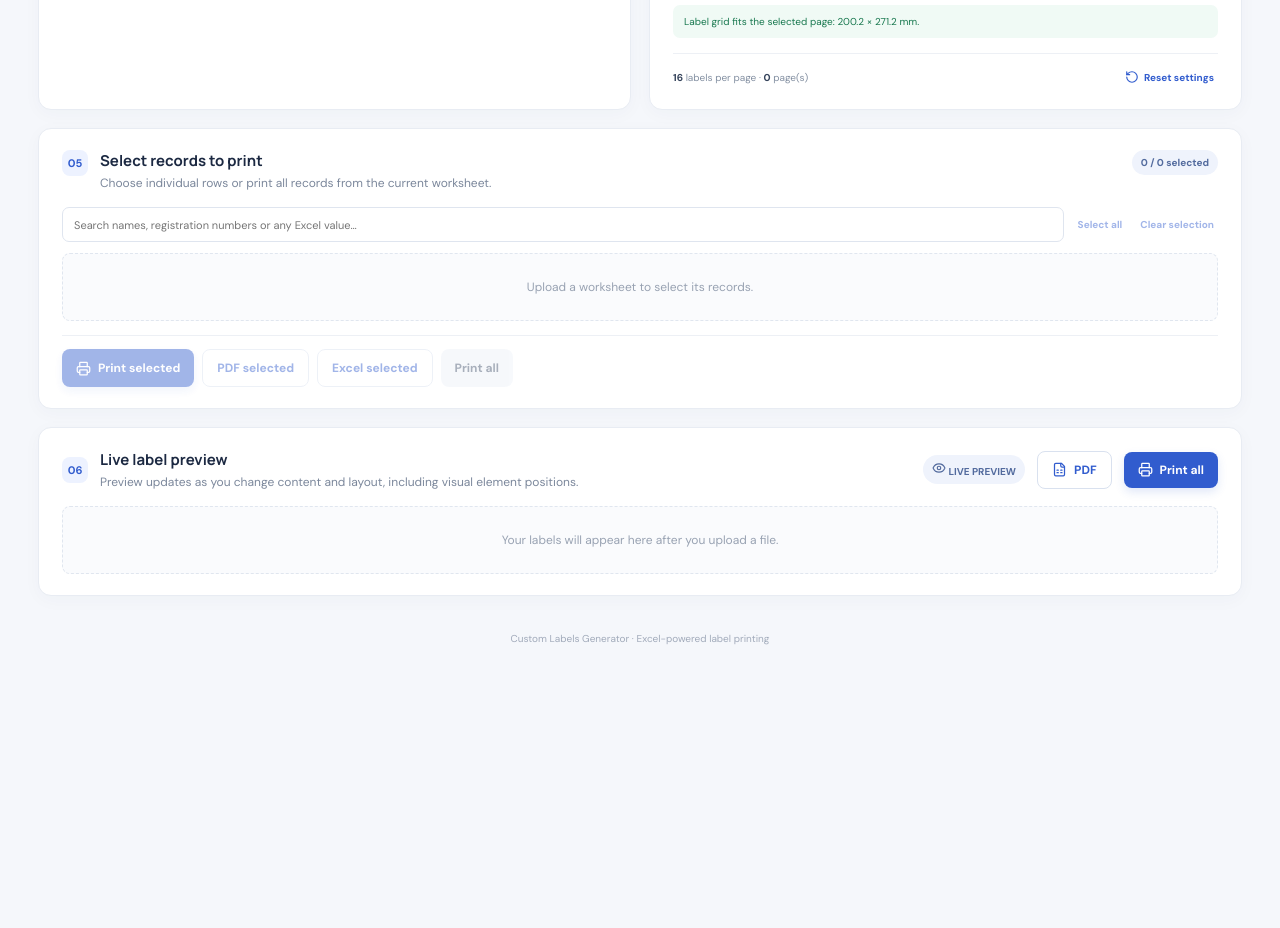
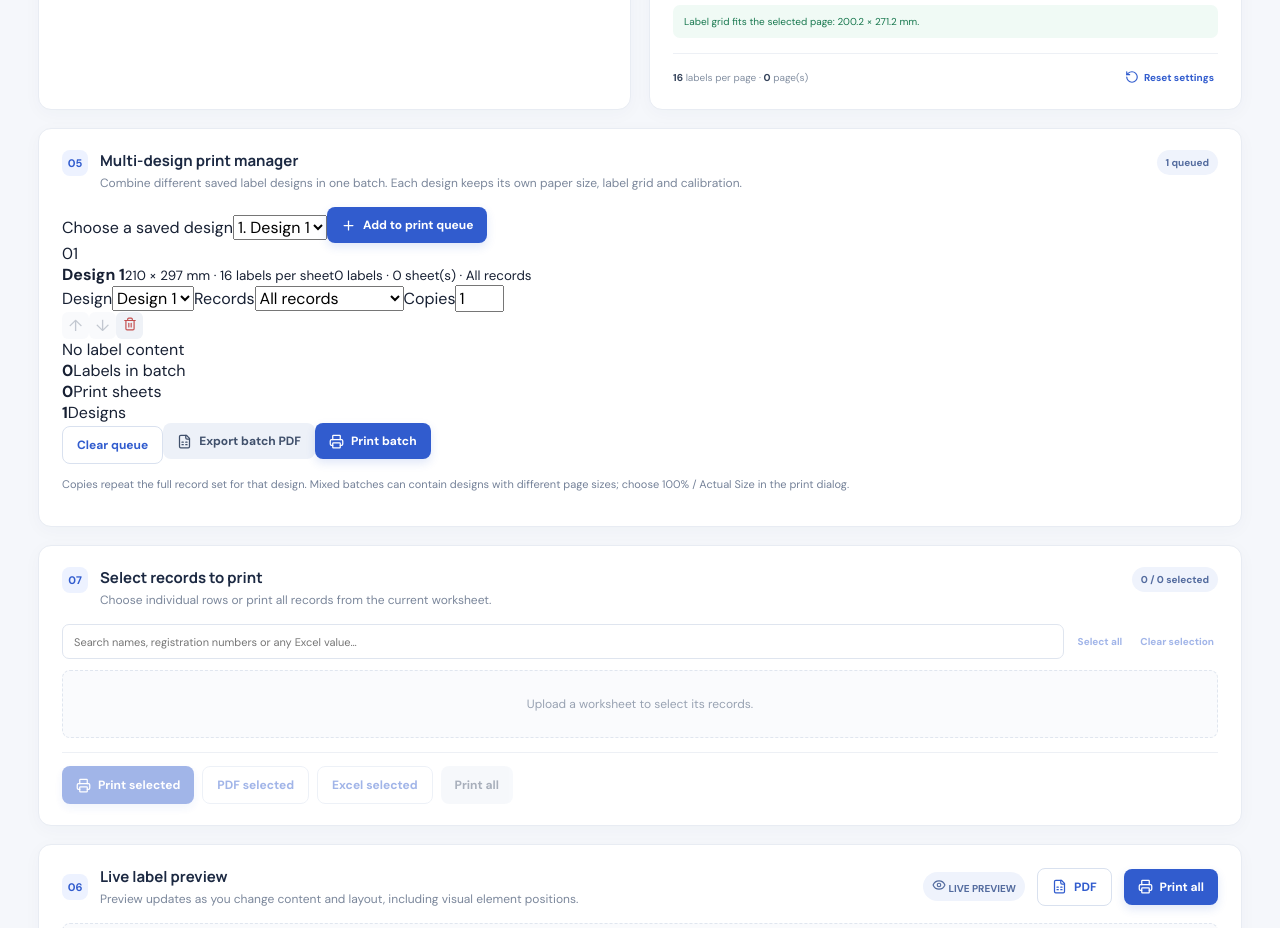
Before and after one commit to akash0222/label-generator, a React (Vite) app: page / in a window 1280 px wide. Shown: the part 1860-2788 px from the top of the page. Before the commit the page ends 2543 px from the top, so only its background shows below. Built offline with nearby package versions, Linux system fonts and the light colour scheme.

Commit message:
Add multi-design print manager controls

```diff
--- a/src/App.jsx
+++ b/src/App.jsx
@@ -1224,8 +1224,69 @@ export default function App() {
         : 'Enter valid page and label dimensions and non-negative gaps.'}
     </div><div className="settings-footer"><span><b>{perPage}</b> labels per page · <b>{pages.length}</b> page(s)</span><button className="text-button" onClick={resetSettings}><RotateCcw size={14}/> Reset settings</button></div></section></div>
 
+    <section id="print-queue" className="panel print-queue-panel">
+      <div className="section-title">
+        <span className="step">05</span>
+        <div><h2>Multi-design print manager</h2><p>Combine different saved label designs in one batch. Each design keeps its own paper size, label grid and calibration.</p></div>
+        <span className="selected-count">{queuedPrintJobs.length} queued</span>
+      </div>
+      <div className="print-queue-add">
+        <label>Choose a saved design
+          <select value={queueDesignSelection} onChange={e => setQueueDesignSelection(e.target.value)}>
+            {currentDesignPages.map((page, index) => <option key={page.id} value={page.id}>{index + 1}. {page.name || 'Untitled design'}</option>)}
+          </select>
+        </label>
+        <button className="button primary" onClick={addDesignToPrintQueue}><Plus size={15}/> Add to print queue</button>
+      </div>
+      {!queuedPrintJobs.length ? <div className="empty">Your print queue is empty. Add one or more saved designs to prepare a mixed batch.</div> : <div className="print-queue-list">
+        {queuedPrintJobs.map((job, index) => (
+          <div className={'print-queue-item' + (job.missing || !job.metrics?.fits || !job.content || !job.records.length ? ' has-issue' : '')} key={job.id}>
+            <div className="print-queue-number">{String(index + 1).padStart(2, '0')}</div>
+            <div className="print-queue-details">
+              <strong>{job.name}</strong>
+              <small>{job.missing ? 'This design page was deleted.' : job.metrics?.valid ? job.metrics.pageWidth + ' × ' + job.metrics.pageHeight + ' mm · ' + job.metrics.perPage + ' labels per sheet' : 'Invalid sheet settings'}</small>
+              <small>{job.records.length * job.copies} labels · {job.sheetCount || 0} sheet(s) · {job.recordMode === 'selected' ? 'Selected records' : 'All records'}</small>
+            </div>
+            <label className="queue-control">Design
+              <select value={job.designPageId} onChange={e => updatePrintQueueItem(job.id, { designPageId: e.target.value })}>
+                {currentDesignPages.map(page => <option key={page.id} value={page.id}>{page.name}</option>)}
+              </select>
+            </label>
+            <label className="queue-control">Records
+              <select value={job.recordMode} onChange={e => updatePrintQueueItem(job.id, { recordMode: e.target.value })}>
+                <option value="all">All records</option>
+                <option value="selected">Selected records</option>
+              </select>
+            </label>
+            <label className="queue-control quantity-control">Copies
+              <input type="number" min="1" max="50" step="1" value={job.copies} onChange={e => updatePrintQueueItem(job.id, { copies: Math.max(1, Math.min(50, Math.round(Number(e.target.value) || 1))) })}/>
+            </label>
+            <div className="queue-item-actions">
+              <button type="button" className="icon-button" title="Move design up" aria-label="Move design up" disabled={index === 0} onClick={() => movePrintQueueItem(index, -1)}>↑</button>
+              <button type="button" className="icon-button" title="Move design down" aria-label="Move design down" disabled={index === queuedPrintJobs.length - 1} onClick={() => movePrintQueueItem(index, 1)}>↓</button>
+              <button type="button" className="icon-button delete" title="Remove from print queue" aria-label="Remove from print queue" onClick={() => setPrintQueue(old => old.filter(item => item.id !== job.id))}><Trash2 size={14}/></button>
+            </div>
+            {job.missing || !job.metrics?.valid || !job.metrics?.fits || !job.content || !job.records.length
+              ? <span className="queue-warning">{job.missing ? 'Design unavailable' : !job.metrics?.fits ? 'Sheet does not fit' : !job.content ? 'No label content' : 'No records for this scope'}</span>
+              : <span className="queue-ready"><Check size={13}/> Ready</span>}
+          </div>
+        ))}
+      </div>}
+      <div className="print-queue-summary">
+        <div><strong>{queuedPrintJobs.reduce((sum, job) => sum + job.records.length * job.copies, 0)}</strong><span>Labels in batch</span></div>
+        <div><strong>{queuedPrintJobs.reduce((sum, job) => sum + (job.sheetCount || 0), 0)}</strong><span>Print sheets</span></div>
+        <div><strong>{new Set(queuedPrintJobs.map(job => job.designPageId)).size}</strong><span>Designs</span></div>
+        <div className="print-queue-actions">
+          <button className="button outline" onClick={() => setPrintQueue([])} disabled={!printQueue.length}>Clear queue</button>
+          <button className="button secondary" onClick={() => exportPdf('queue')} disabled={!queuedPrintJobs.length}><FileSpreadsheet size={15}/> Export batch PDF</button>
+          <button className="button primary" onClick={printQueuedDesigns} disabled={!queuedPrintJobs.length}><Printer size={15}/> Print batch</button>
+        </div>
+      </div>
+      <p className="hint">Copies repeat the full record set for that design. Mixed batches can contain designs with different page sizes; choose 100% / Actual Size in the print dialog.</p>
+    </section>
+
     <section id="step-export" className="panel records-panel">
-      <div className="section-title"><span className="step">05</span><div><h2>Select records to print</h2><p>Choose individual rows or print all records from the current worksheet.</p></div><span className="selected-count">{selectedIndexes.length} / {records.length} selected</span></div>
+      <div className="section-title"><span className="step">07</span><div><h2>Select records to print</h2><p>Choose individual rows or print all records from the current worksheet.</p></div><span className="selected-count">{selectedIndexes.length} / {records.length} selected</span></div>
       <div className="record-toolbar">
         <input type="search" value={recordSearch} onChange={e => { setRecordSearch(e.target.value); setRecordPage(0); }} placeholder="Search names, registration numbers or any Excel value…"/>
         <button className="text-button" onClick={selectAllRecords} disabled={!records.length}>Select all</button>
```
